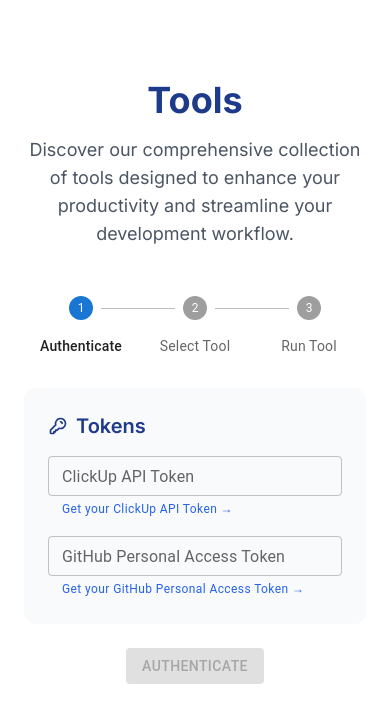
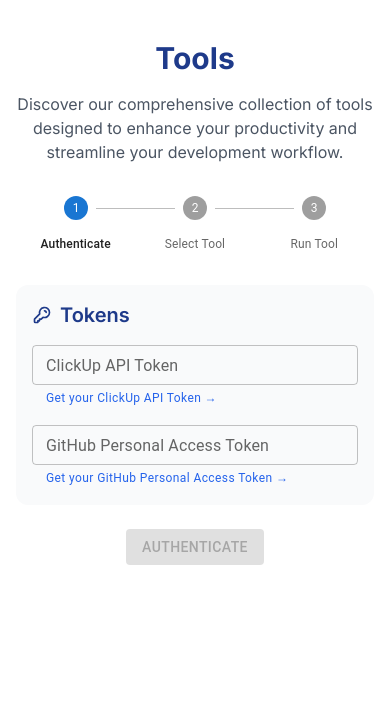
Before and after one commit to nam-nguyenkhanh-fmg/nam-nguyenkhanh-fmg.github.io, a Next.js app: page / in a window 390 px wide. Shown: the top 722 px of the page. Built offline with nearby package versions, Linux system fonts and the light colour scheme.

Commit message:
Make components responsive for mobile and desktop

```diff
--- a/src/components/AuthenticateStep.tsx
+++ b/src/components/AuthenticateStep.tsx
@@ -94,7 +94,7 @@
 
   return (
     <div>
-      <div className="max-w-md mx-auto bg-gray-50 rounded-xl p-6 mb-6">
+      <div className="max-w-md mx-auto bg-gray-50 rounded-xl p-4 md:p-6 mb-6">
         <div className="flex items-center justify-between mb-4">
           <h3 className="text-xl font-semibold text-primary-900 flex items-center gap-2">
             <svg className="w-5 h-5" fill="none" stroke="currentColor" viewBox="0 0 24 24">
--- a/src/components/ClickUpTimeTool.tsx
+++ b/src/components/ClickUpTimeTool.tsx
@@ -198,7 +198,7 @@
           </Select>
         </FormControl>
 
-        <Stack direction="row" spacing={2}>
+        <Stack direction={{ xs: 'column', sm: 'row' }} spacing={2}>
           <DatePicker
             label="Start Date"
             value={fromDate}
@@ -227,7 +227,7 @@
 
       {/* Results Table */}
       <Paper variant="outlined">
-        <Box sx={{ display: 'flex', justifyContent: 'space-between', alignItems: 'center', px: 2, py: 1.5 }}>
+        <Box sx={{ display: 'flex', justifyContent: 'space-between', alignItems: 'center', px: { xs: 1.5, sm: 2 }, py: 1.5 }}>
           <Typography variant="subtitle1" sx={{ fontWeight: 'bold' }}>
             Time Entries ({tasks.length})
           </Typography>
@@ -236,8 +236,8 @@
           </IconButton>
         </Box>
 
-        <TableContainer>
-          <Table size="small">
+        <TableContainer sx={{ overflowX: 'auto' }}>
+          <Table size="small" sx={{ minWidth: 400 }}>
             <TableHead>
               <TableRow>
                 <TableCell>Task ID</TableCell>
--- a/src/components/Tools.tsx
+++ b/src/components/Tools.tsx
@@ -42,20 +42,20 @@
   };
 
   return (
-    <section id="tools" className="py-20 bg-white">
-      <div className="container mx-auto px-6">
-        <div className="text-center mb-12">
-          <h2 className="text-4xl md:text-5xl font-bold text-primary-900 mb-4">
+    <section id="tools" className="py-10 md:py-20 bg-white">
+      <div className="container mx-auto px-4 md:px-6">
+        <div className="text-center mb-8 md:mb-12">
+          <h2 className="text-3xl md:text-5xl font-bold text-primary-900 mb-4">
             Tools
           </h2>
-          <p className="text-lg text-gray-600 max-w-2xl mx-auto">
+          <p className="text-base md:text-lg text-gray-600 max-w-2xl mx-auto">
             Discover our comprehensive collection of tools designed to enhance your productivity
             and streamline your development workflow.
           </p>
         </div>
 
         <div className="max-w-2xl mx-auto">
-          <Stepper activeStep={activeStep} alternativeLabel sx={{ mb: 4 }}>
+          <Stepper activeStep={activeStep} alternativeLabel sx={{ mb: 4, '& .MuiStepLabel-label': { fontSize: { xs: '0.75rem', sm: '0.875rem' } } }}>
             <Step completed={hasTokens}>
               <StepLabel
                 onClick={() => setActiveStep(0)}
```
